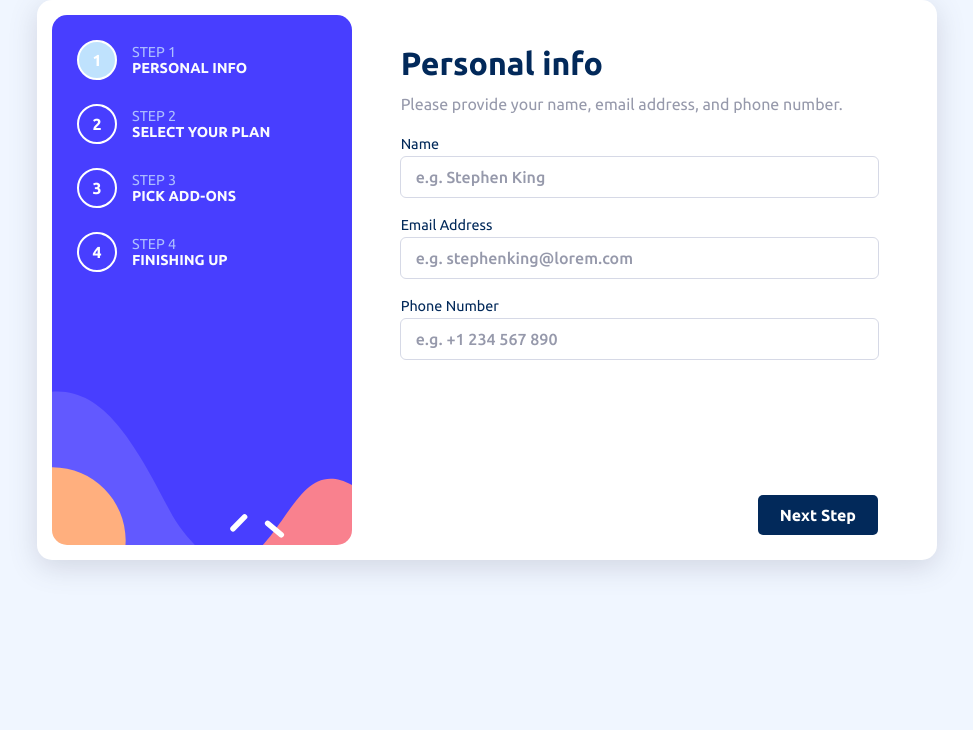
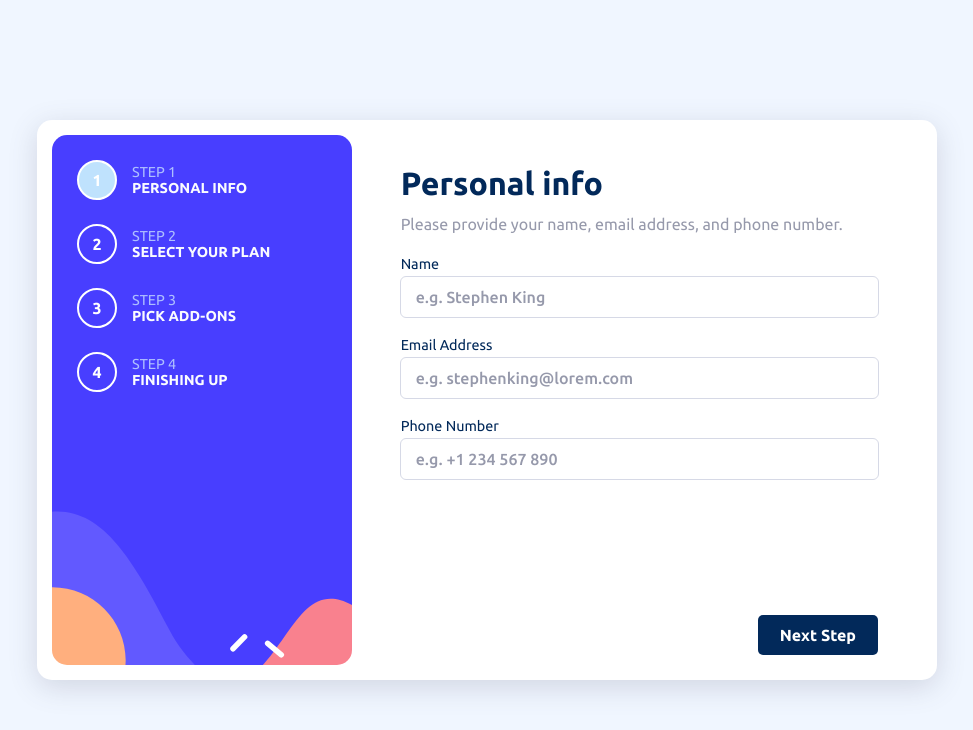
Before and after one commit to martinablazheska/multi-step-form, a React (Vite) app: page / in a window 1280 px wide. Shown: the top 730 px of the page, without its empty margins (153-1126 px from the left). Built offline with nearby package versions, Linux system fonts and the light colour scheme.

Commit message:
More sizing fixes

```diff
--- a/src/components/Main/Main.module.scss
+++ b/src/components/Main/Main.module.scss
@@ -1,7 +1,6 @@
 .main {
-  width: 100%;
-  height: -webkit-fill-available;
-  max-height: 100vh;
+  width: 100vw;
+  height: 95vh;
   background-color: var(--magnolia);
   box-sizing: border-box;
 }
--- a/src/index.scss
+++ b/src/index.scss
@@ -22,7 +22,8 @@ body {
   margin: 0;
   font-family: var(--font-family-basic);
   font-size: 16px;
-  width: 100%;
+  width: 100vw;
+  height: 100vh;
   display: flex;
   place-items: center;
   background-color: var(--magnolia);
```
